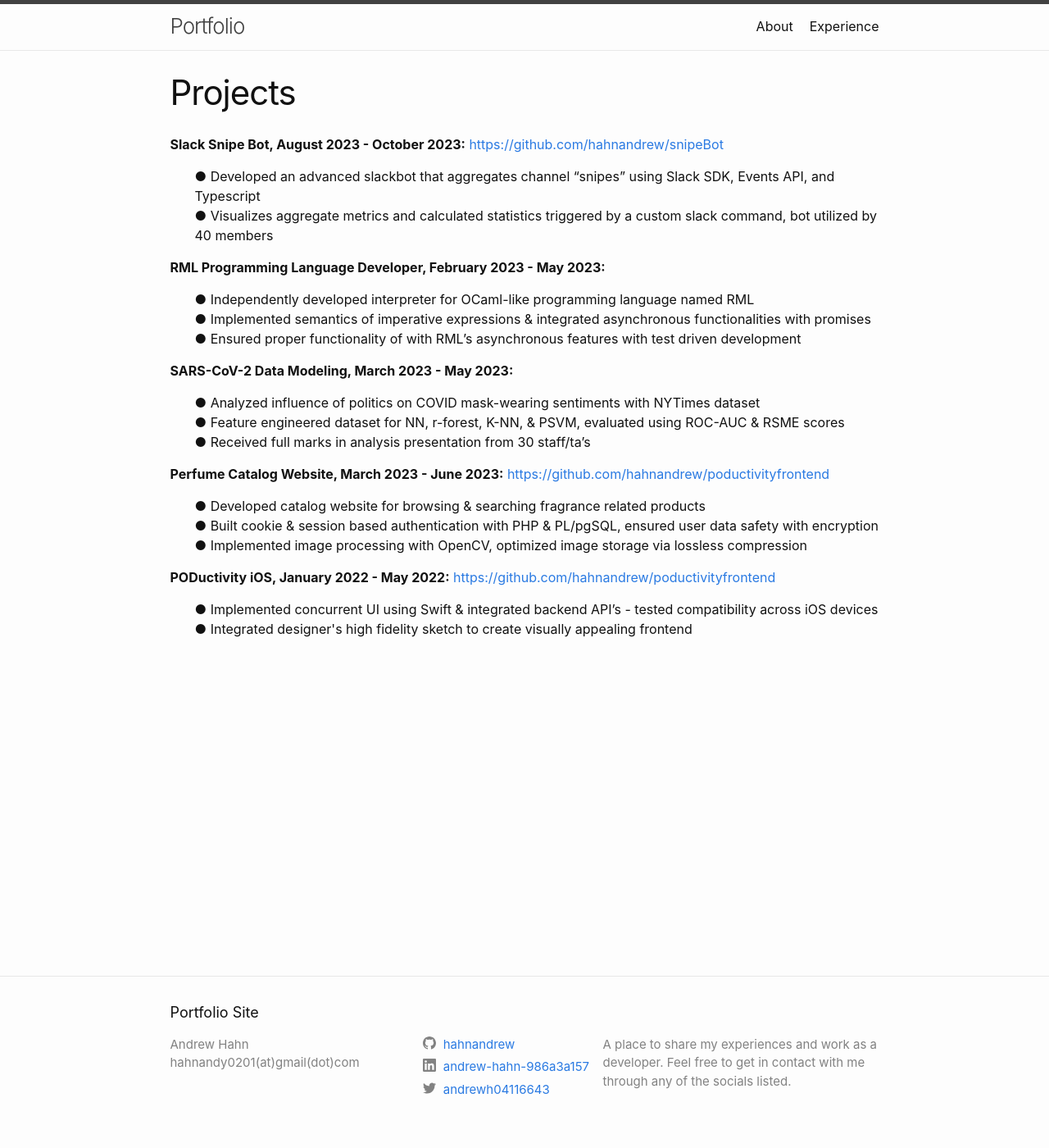
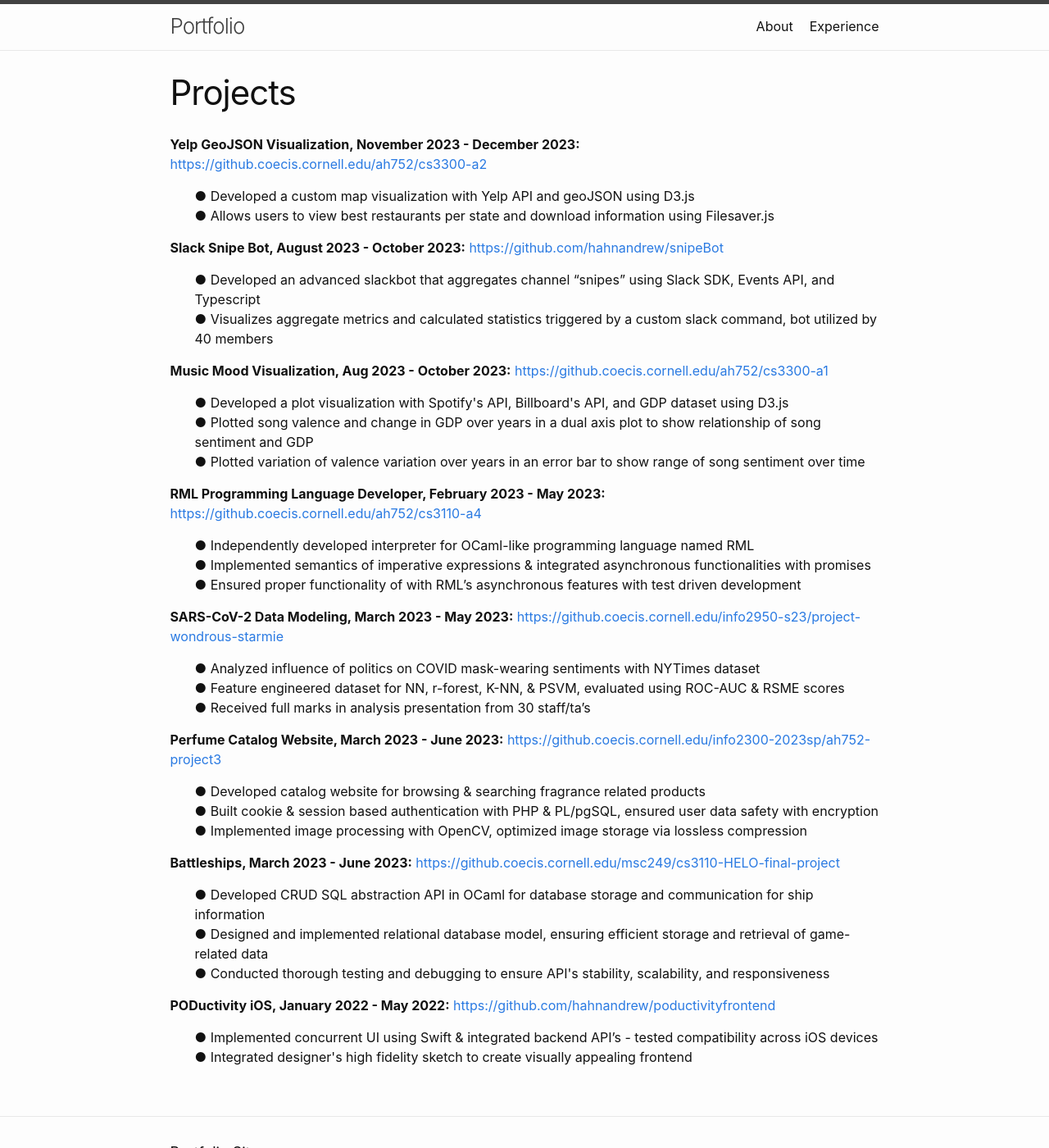
Before and after one commit to hahnandrew/portfolio, a Jekyll site: the page built from projects.md, in a window 1280 px wide and 1400 px high. Shown: the whole window at 82% size. Built offline with Jekyll 4.4.1, drawn with Linux system fonts in a browser that asks for light colours; some of the changed text lies outside the part shown.

Commit message:
added new projects

```diff
--- a/_config.yml
+++ b/_config.yml
@@ -16,7 +16,7 @@
 title: Portfolio
 email: hahnandy0201(at)gmail(dot)com
 description: >- # this means to ignore newlines until "baseurl:"
-  A place to share my experiences and work as a developer. Feel free to get in contact with
+  A place to share my experiences and work as a developer. Opinions expressed are solely my own and do not express the views or opinions of my employer. Feel free to get in contact with
   me through any of the socials listed.
 baseurl: "/portfolio" # the subpath of your site, e.g. /blog
 url: "https://hahnandrew.github.io" # the base hostname & protocol for your site, e.g. http://example.com
--- a/_includes/footer.html
+++ b/_includes/footer.html
@@ -16,7 +16,6 @@
             {%- endif -%}
           </li>
           {%- if site.email -%}
-          <!-- <li><a class="u-email" href="mailto:{{ site.email }}">{{ site.email }}</a></li> -->
           <li>{{ site.email }}</li>
           {%- endif -%}
         </ul>
--- a/_includes/social.html
+++ b/_includes/social.html
@@ -1,14 +1,49 @@
 <ul class="social-media-list">
-  {%- if site.dribbble_username -%}<li><a href="https://dribbble.com/{{ site.dribbble_username| cgi_escape | escape }}"><svg class="svg-icon"><use xlink:href="{{ '/assets/minima-social-icons.svg#dribbble' | relative_url }}"></use></svg> <span class="username">{{ site.dribbble_username| escape }}</span></a></li>{%- endif -%}
-  {%- if site.facebook_username -%}<li><a href="https://www.facebook.com/{{ site.facebook_username| cgi_escape | escape }}"><svg class="svg-icon"><use xlink:href="{{ '/assets/minima-social-icons.svg#facebook' | relative_url }}"></use></svg> <span class="username">{{ site.facebook_username| escape }}</span></a></li>{%- endif -%}
-  {%- if site.flickr_username -%}<li><a href="https://www.flickr.com/photos/{{ site.flickr_username| cgi_escape | escape }}"><svg class="svg-icon"><use xlink:href="{{ '/assets/minima-social-icons.svg#flickr' | relative_url }}"></use></svg> <span class="username">{{ site.flickr_username| escape }}</span></a></li>{%- endif -%}
-  {%- if site.github_username -%}<li><a href="https://github.com/{{ site.github_username| cgi_escape | escape }}"><svg class="svg-icon"><use xlink:href="{{ '/assets/minima-social-icons.svg#github' | relative_url }}"></use></svg> <span class="username">{{ site.github_username| escape }}</span></a></li>{%- endif -%}
-  {%- if site.instagram_username -%}<li><a href="https://instagram.com/{{ site.instagram_username| cgi_escape | escape }}"><svg class="svg-icon"><use xlink:href="{{ '/assets/minima-social-icons.svg#instagram' | relative_url }}"></use></svg> <span class="username">{{ site.instagram_username| escape }}</span></a></li>{%- endif -%}
-  {%- if site.linkedin_username -%}<li><a href="https://www.linkedin.com/in/{{ site.linkedin_username| cgi_escape | escape }}"><svg class="svg-icon"><use xlink:href="{{ '/assets/minima-social-icons.svg#linkedin' | relative_url }}"></use></svg> <span class="username">{{ site.linkedin_username| escape }}</span></a></li>{%- endif -%}
-  {%- if site.pinterest_username -%}<li><a href="https://www.pinterest.com/{{ site.pinterest_username| cgi_escape | escape }}"><svg class="svg-icon"><use xlink:href="{{ '/assets/minima-social-icons.svg#pinterest' | relative_url }}"></use></svg> <span class="username">{{ site.pinterest_username| escape }}</span></a></li>{%- endif -%}
-  {%- for mst in site.mastodon -%}{%- if mst.username and mst.instance -%}<li><a href="https://{{ mst.instance| cgi_escape | escape}}/@{{mst.username}}"><svg class="svg-icon"><use xlink:href="{{ '/assets/minima-social-icons.svg#mastodon' | relative_url }}"></use></svg> <span class="username">{{ mst.username|escape }}</span></a></li>{%- endif -%}{%- endfor -%}
-  {%- if site.twitter_username -%}<li><a href="https://www.twitter.com/{{ site.twitter_username| cgi_escape | escape }}"><svg class="svg-icon"><use xlink:href="{{ '/assets/minima-social-icons.svg#twitter' | relative_url }}"></use></svg> <span class="username">{{ site.twitter_username| escape }}</span></a></li>{%- endif -%}
-  {%- if site.youtube_username -%}<li><a href="https://youtube.com/{{ site.youtube_username| cgi_escape | escape }}"><svg class="svg-icon"><use xlink:href="{{ '/assets/minima-social-icons.svg#youtube' | relative_url }}"></use></svg> <span class="username">{{ site.youtube_username| escape }}</span></a></li>{%- endif -%}
-  {%- if site.googleplus_username -%}<li><a href="https://plus.google.com/{{ site.googleplus_username| escape }}"><svg class="svg-icon"><use xlink:href="{{ '/assets/minima-social-icons.svg#googleplus' | relative_url }}"></use></svg> <span class="username">{{ site.googleplus_username| escape }}</span></a></li>{%- endif -%}
-  {%- if site.rss -%}<li><a href="{{ 'feed.xml' | relative_url }}"><svg class="svg-icon"><use xlink:href="{{ '/assets/minima-social-icons.svg#rss' | relative_url }}"></use></svg> <span>{{ site.rss | escape }}</span></a></li>{%- endif -%}
+  {%- if site.dribbble_username -%}<li><a target="_blank"
+      href="https://dribbble.com/{{ site.dribbble_username| cgi_escape | escape }}"><svg class="svg-icon">
+        <use xlink:href="{{ '/assets/minima-social-icons.svg#dribbble' | relative_url }}"></use>
+      </svg> <span class="username">{{ site.dribbble_username| escape }}</span></a></li>{%- endif -%}
+  {%- if site.facebook_username -%}<li><a target="_blank"
+      href="https://www.facebook.com/{{ site.facebook_username| cgi_escape | escape }}"><svg class="svg-icon">
+        <use xlink:href="{{ '/assets/minima-social-icons.svg#facebook' | relative_url }}"></use>
+      </svg> <span class="username">{{ site.facebook_username| escape }}</span></a></li>{%- endif -%}
+  {%- if site.flickr_username -%}<li><a target="_blank"
+      href="https://www.flickr.com/photos/{{ site.flickr_username| cgi_escape | escape }}"><svg class="svg-icon">
+        <use xlink:href="{{ '/assets/minima-social-icons.svg#flickr' | relative_url }}"></use>
+      </svg> <span class="username">{{ site.flickr_username| escape }}</span></a></li>{%- endif -%}
+  {%- if site.github_username -%}<li><a target="_blank"
+      href="https://github.com/{{ site.github_username| cgi_escape | escape }}"><svg class="svg-icon">
+        <use xlink:href="{{ '/assets/minima-social-icons.svg#github' | relative_url }}"></use>
+      </svg> <span class="username">{{ site.github_username| escape }}</span></a></li>{%- endif -%}
+  {%- if site.instagram_username -%}<li><a target="_blank"
+      href="https://instagram.com/{{ site.instagram_username| cgi_escape | escape }}"><svg class="svg-icon">
+        <use xlink:href="{{ '/assets/minima-social-icons.svg#instagram' | relative_url }}"></use>
+      </svg> <span class="username">{{ site.instagram_username| escape }}</span></a></li>{%- endif -%}
+  {%- if site.linkedin_username -%}<li><a target="_blank"
+      href="https://www.linkedin.com/in/{{ site.linkedin_username| cgi_escape | escape }}"><svg class="svg-icon">
+        <use xlink:href="{{ '/assets/minima-social-icons.svg#linkedin' | relative_url }}"></use>
+      </svg> <span class="username">{{ site.linkedin_username| escape }}</span></a></li>{%- endif -%}
+  {%- if site.pinterest_username -%}<li><a target="_blank"
+      href="https://www.pinterest.com/{{ site.pinterest_username| cgi_escape | escape }}"><svg class="svg-icon">
+        <use xlink:href="{{ '/assets/minima-social-icons.svg#pinterest' | relative_url }}"></use>
+      </svg> <span class="username">{{ site.pinterest_username| escape }}</span></a></li>{%- endif -%}
+  {%- for mst in site.mastodon -%}{%- if mst.username and mst.instance -%}<li><a
+      href="https://{{ mst.instance| cgi_escape | escape}}/@{{mst.username}}"><svg class="svg-icon">
+        <use xlink:href="{{ '/assets/minima-social-icons.svg#mastodon' | relative_url }}"></use>
+      </svg> <span class="username">{{ mst.username|escape }}</span></a></li>{%- endif -%}{%- endfor -%}
+  {%- if site.twitter_username -%}<li><a target="_blank"
+      href="https://www.twitter.com/{{ site.twitter_username| cgi_escape | escape }}"><svg class="svg-icon">
+        <use xlink:href="{{ '/assets/minima-social-icons.svg#twitter' | relative_url }}"></use>
+      </svg> <span class="username">{{ site.twitter_username| escape }}</span></a></li>{%- endif -%}
+  {%- if site.youtube_username -%}<li><a target="_blank"
+      href="https://youtube.com/{{ site.youtube_username| cgi_escape | escape }}"><svg class="svg-icon">
+        <use xlink:href="{{ '/assets/minima-social-icons.svg#youtube' | relative_url }}"></use>
+      </svg> <span class="username">{{ site.youtube_username| escape }}</span></a></li>{%- endif -%}
+  {%- if site.googleplus_username -%}<li><a target="_blank"
+      href="https://plus.google.com/{{ site.googleplus_username| escape }}"><svg class="svg-icon">
+        <use xlink:href="{{ '/assets/minima-social-icons.svg#googleplus' | relative_url }}"></use>
+      </svg> <span class="username">{{ site.googleplus_username| escape }}</span></a></li>{%- endif -%}
+  {%- if site.rss -%}<li><a target="_blank" href="{{ 'feed.xml' | relative_url }}"><svg class="svg-icon">
+        <use xlink:href="{{ '/assets/minima-social-icons.svg#rss' | relative_url }}"></use>
+      </svg> <span>{{ site.rss | escape }}</span></a></li>{%- endif -%}
 </ul>
--- a/projects.md
+++ b/projects.md
@@ -3,6 +3,15 @@ layout: page
 title: Projects
 permalink: /projects/
 ---
+
+**Yelp GeoJSON Visualization, November 2023 - December 2023:** <a href="https://github.coecis.cornell.edu/ah752/cs3300-a2" target="_blank">https://github.coecis.cornell.edu/ah752/cs3300-a2</a>
+
+<ul style="list-style-type:none">
+<li>
+● Developed a custom map visualization with Yelp API and geoJSON using D3.js<br>
+● Allows users to view best restaurants per state and download information using Filesaver.js
+</li>
+</ul>
 
 **Slack Snipe Bot, August 2023 - October 2023:** <a href="https://github.com/hahnandrew/snipeBot" target="_blank">https://github.com/hahnandrew/snipeBot</a>
 
@@ -13,7 +22,17 @@ permalink: /projects/
 </li>
 </ul>
 
-**RML Programming Language Developer, February 2023 - May 2023:**
+**Music Mood Visualization, Aug 2023 - October 2023:** <a href="https://github.coecis.cornell.edu/ah752/cs3300-a1" target="_blank">https://github.coecis.cornell.edu/ah752/cs3300-a1</a>
+
+<ul style="list-style-type:none">
+<li>
+● Developed a plot visualization with Spotify's API, Billboard's API, and GDP dataset using D3.js<br>
+● Plotted song valence and change in GDP over years in a dual axis plot to show relationship of song sentiment and GDP<br>
+● Plotted variation of valence variation over years in an error bar to show range of song sentiment over time<br>
+</li>
+</ul>
+
+**RML Programming Language Developer, February 2023 - May 2023:** <a href="https://github.coecis.cornell.edu/ah752/cs3110-a4" target="_blank">https://github.coecis.cornell.edu/ah752/cs3110-a4</a>
 
 <ul style="list-style-type:none">
 <li>
@@ -23,7 +42,7 @@ permalink: /projects/
 </li>
 </ul>
 
-**SARS-CoV-2 Data Modeling, March 2023 - May 2023:**
+**SARS-CoV-2 Data Modeling, March 2023 - May 2023:** <a href="https://github.coecis.cornell.edu/info2950-s23/project-wondrous-starmie" target="_blank">https://github.coecis.cornell.edu/info2950-s23/project-wondrous-starmie</a>
 
 <ul style="list-style-type:none">
 <li>
@@ -33,13 +52,23 @@ permalink: /projects/
 </li>
 </ul>
 
-**Perfume Catalog Website, March 2023 - June 2023:** <a href="https://github.com/hahnandrew/poductivityfrontend" target="_blank">https://github.com/hahnandrew/poductivityfrontend</a>
+**Perfume Catalog Website, March 2023 - June 2023:** <a href="https://github.coecis.cornell.edu/info2300-2023sp/ah752-project3" target="_blank">https://github.coecis.cornell.edu/info2300-2023sp/ah752-project3</a>
 
 <ul style="list-style-type:none">
 <li>
 ● Developed catalog website for browsing & searching fragrance related products <br>
 ● Built cookie & session based authentication with PHP & PL/pgSQL, ensured user data safety with encryption<br>
 ● Implemented image processing with OpenCV, optimized image storage via lossless compression<br>
+</li>
+</ul>
+
+**Battleships, March 2023 - June 2023:** <a href="https://github.coecis.cornell.edu/msc249/cs3110-HELO-final-project" target="_blank">https://github.coecis.cornell.edu/msc249/cs3110-HELO-final-project</a>
+
+<ul style="list-style-type:none">
+<li>
+● Developed CRUD SQL abstraction API in OCaml for database storage and communication for ship information <br>
+● Designed and implemented relational database model, ensuring efficient storage and retrieval of game-related data <br>
+● Conducted thorough testing and debugging to ensure API's stability, scalability, and responsiveness <br>
 </li>
 </ul>
 
```
